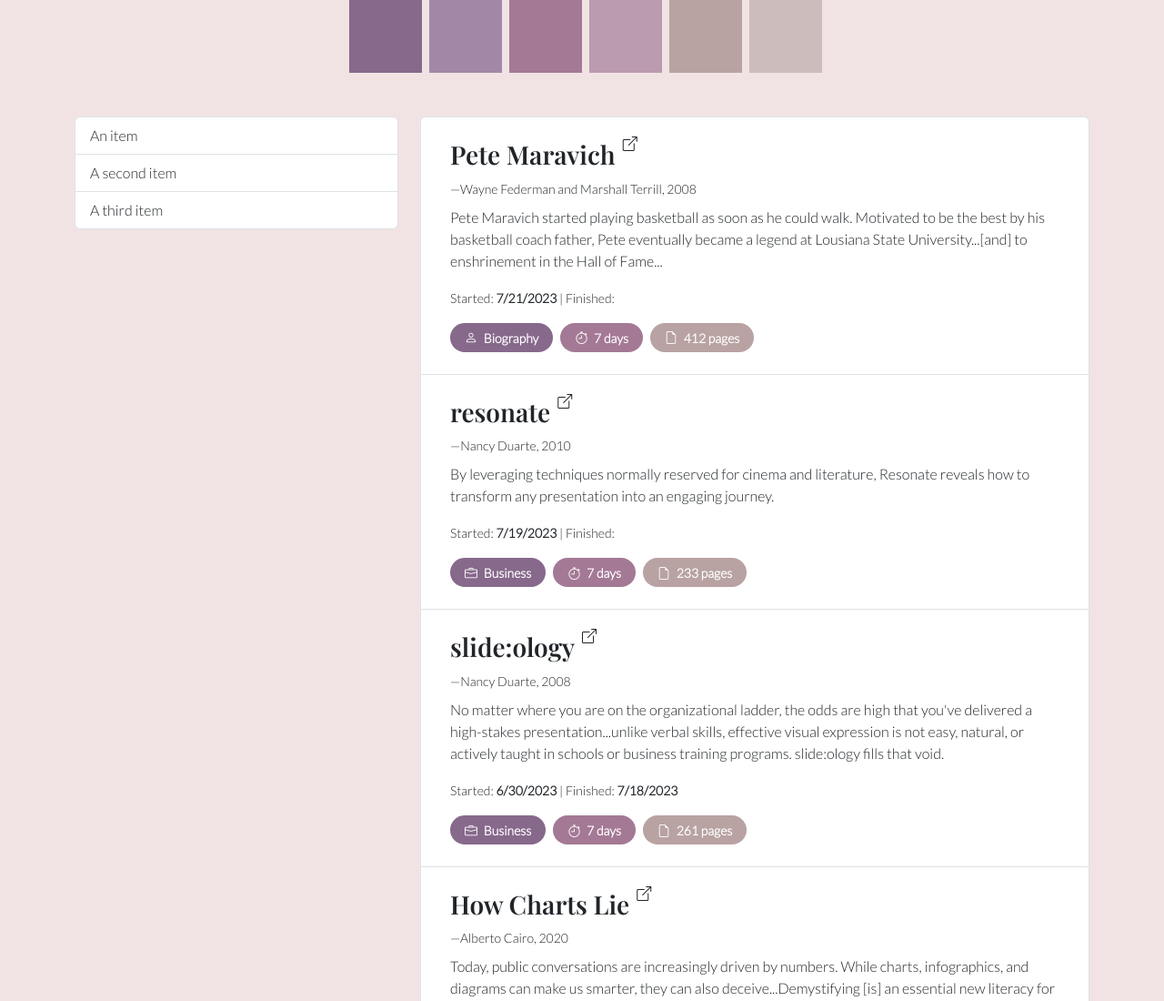
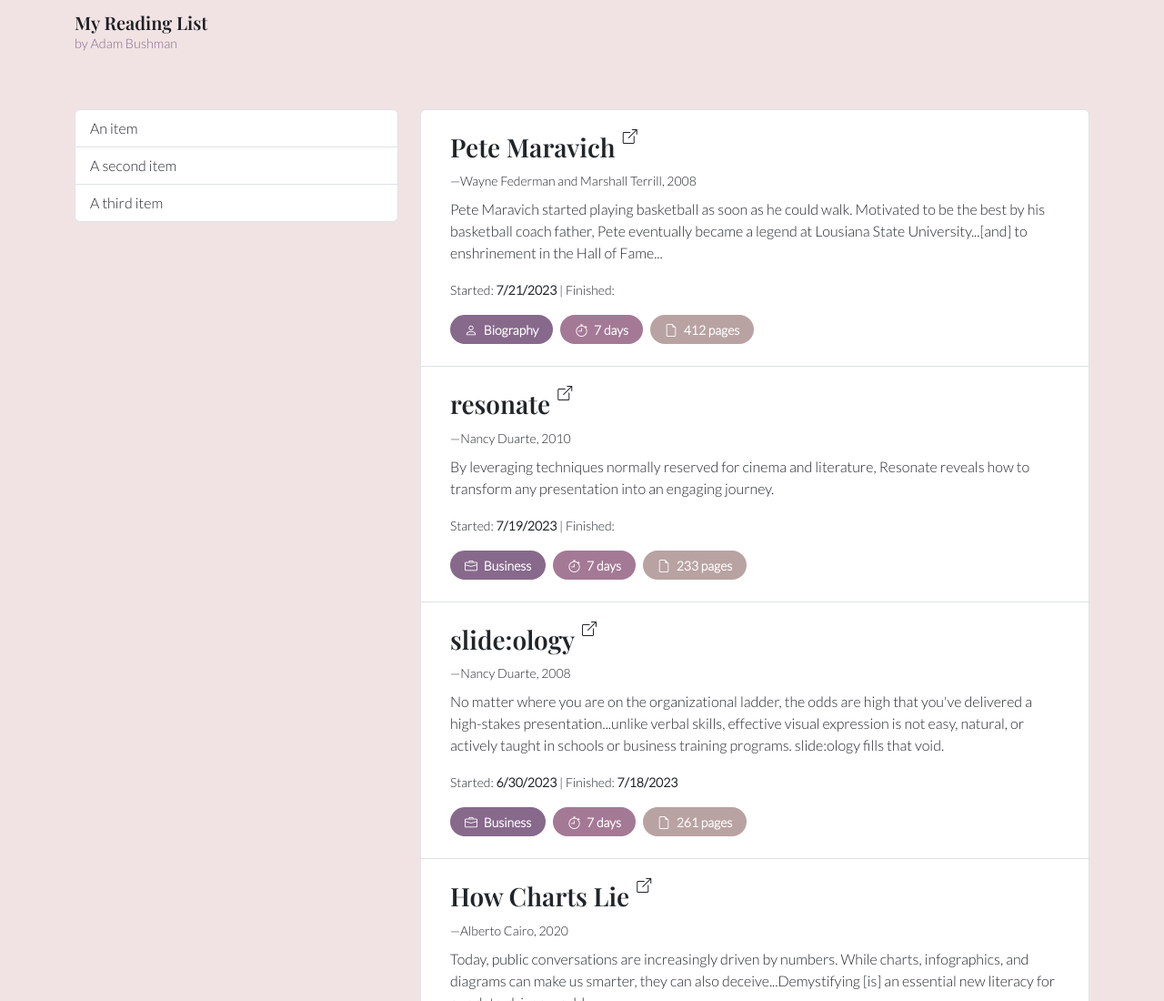
Before and after one commit to adambushman/reading-list-tracker, a plain HTML site: page index.html in a window 1280 px wide. Shown: the top 1100 px of the page at 91% size. Drawn offline with nearby package versions, Linux system fonts and the light colour scheme.

Commit message:
Creatd navbar

```diff
--- a/index.html
+++ b/index.html
@@ -18,18 +18,19 @@
     <script src="script.js"></script>
 </head>
 <body>
-    <section>
-        <div class="container">
-            <div class="row d-flex justify-content-center">
-                <div style="height:5rem; width:5rem; background-color: #87698C; margin-left:0.5rem;"></div>
-                <div style="height:5rem; width:5rem; background-color: #A288A6; margin-left:0.5rem;"></div>
-                <div style="height:5rem; width:5rem; background-color: #A47995; margin-left:0.5rem;"></div>
-                <div style="height:5rem; width:5rem; background-color: #BB9BB0; margin-left:0.5rem;"></div>
-                <div style="height:5rem; width:5rem; background-color: #B9A2A2; margin-left:0.5rem;"></div>
-                <div style="height:5rem; width:5rem; background-color: #CCBCBC; margin-left:0.5rem;"></div>
+    <heading>
+        <nav class="navbar">
+            <div class="container">
+                <div class="navbar-brand">
+                    <a href="#">
+                        <h3 class="brand-title">My Reading List</h3>
+                        <p class="brand-subtitle">by Adam Bushman</p>
+                    </a>
+                </div>
             </div>
-        </div>
-    </section>
+        </nav>
+    </heading>
+
     <section class="main-content">
         <div class="container">
             <div class="row justify-content-center my-5">
--- a/style.css
+++ b/style.css
@@ -29,3 +29,21 @@ h1, h2, h3, h4, h5, h6 {
 .link-icon {
     font-size: 1rem;
 }
+
+nav a {
+    text-decoration: none;
+}
+
+.brand-title, .brand-subtitle {
+    margin: 0px;
+    padding: 0px;
+}
+.brand-title {
+    color: #1C1D21;
+    font-size: 1.25rem;
+}
+
+.brand-subtitle {
+    color: #87698C;
+    font-size: 0.9rem;
+}
```
